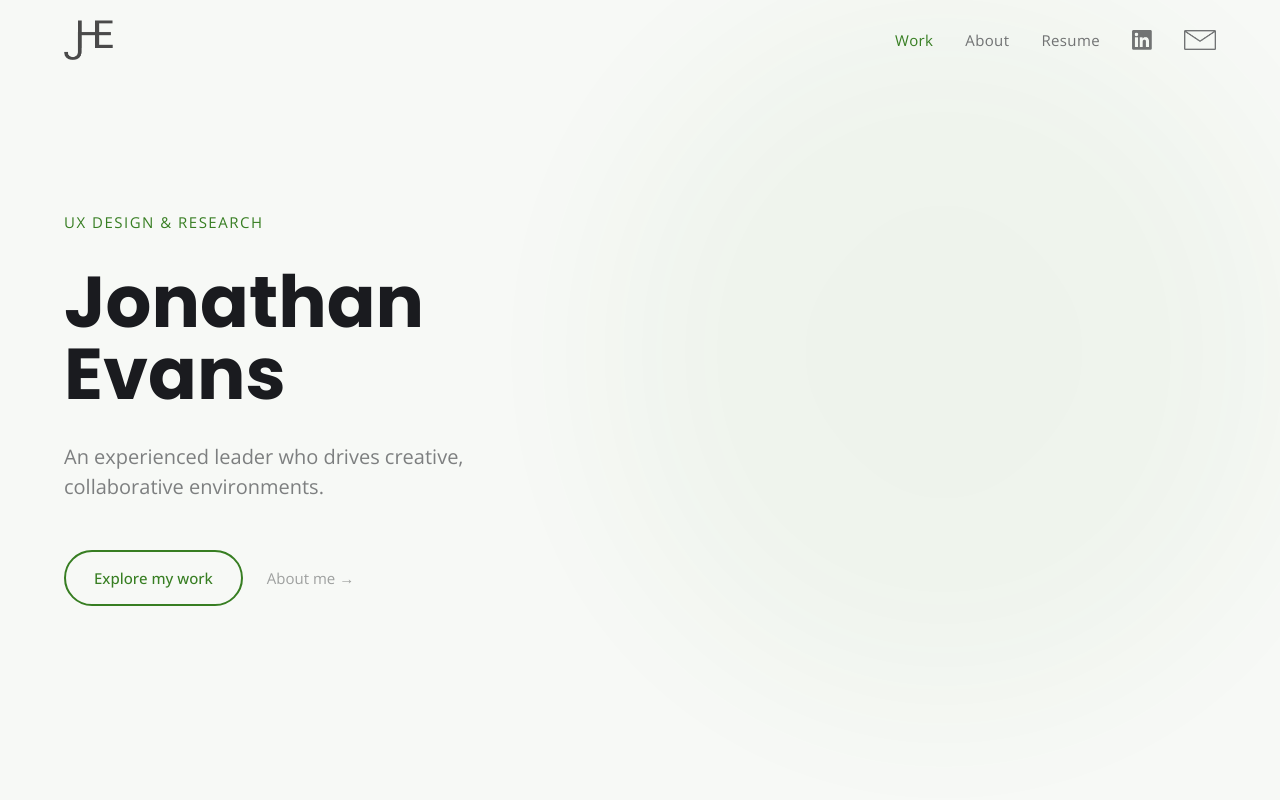
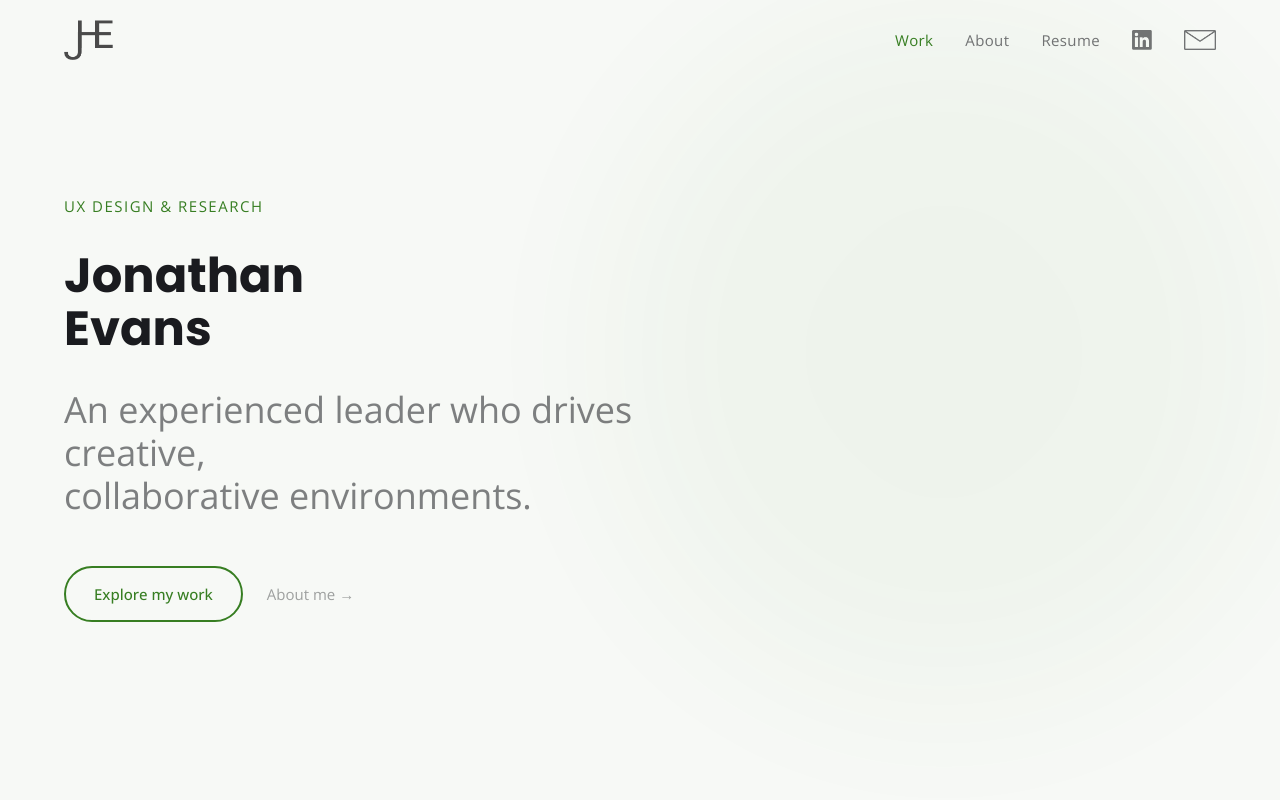
Before and after one commit to jonathan-331/portfolio, a Next.js app: page / in a window 1280 px wide. Shown: the top 800 px of the page. Built offline with nearby package versions, Linux system fonts and the light colour scheme.

Commit message:
Reduce name size and enlarge tagline on home page hero

```diff
--- a/src/app/page.tsx
+++ b/src/app/page.tsx
@@ -15,13 +15,13 @@ export default function HomePage() {
         </FadeIn>
 
         <FadeIn delay={200}>
-          <h1 className="font-display font-bold text-5xl md:text-6xl lg:text-7xl text-ink leading-[1.02] max-w-3xl">
+          <h1 className="font-display font-bold text-3xl md:text-4xl lg:text-5xl text-ink leading-[1.02] max-w-3xl">
             Jonathan<br />Evans
           </h1>
         </FadeIn>
 
         <FadeIn delay={350}>
-          <p className="font-sans text-lg md:text-xl text-ink/55 mt-8 max-w-xl leading-relaxed">
+          <p className="font-sans text-2xl md:text-3xl lg:text-4xl text-ink/55 mt-8 max-w-xl leading-relaxed">
             An experienced leader who drives creative,<br className="hidden md:block" />
             collaborative environments.
           </p>
```
